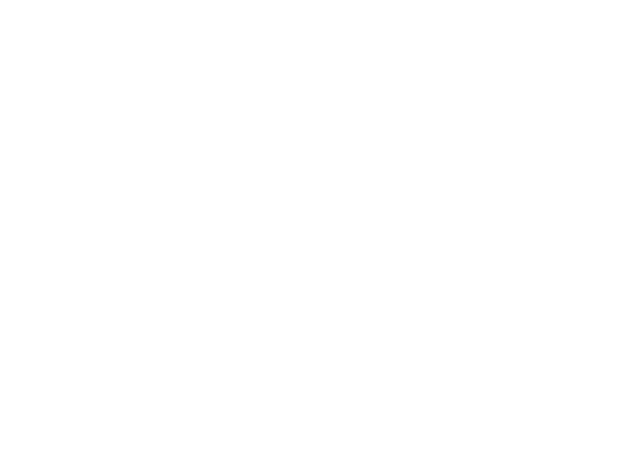
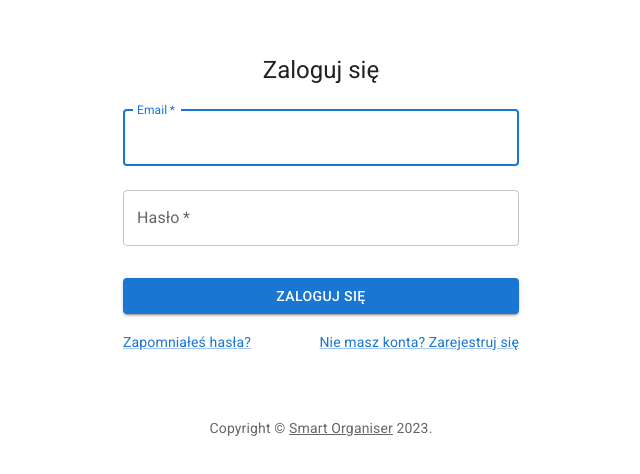
Before and after one commit to MarcinSQL/Smart-Organiser, a React (Create React App) app: page / in a window 1280 px wide. Shown: the part 138-612 px from the top of the page, without its empty margins (319-959 px from the left). Built offline with nearby package versions, Linux system fonts and the light colour scheme.

Commit message:
SO-2: Add MUI to project with Roboto font to index.html

```diff
--- a/src/App.tsx
+++ b/src/App.tsx
@@ -1,9 +1,10 @@
 import React from "react";
+import SignIn from "./modules/views/authorization/SignIn";
 
 function App() {
   return (
     <React.Fragment>
-
+      <SignIn />
     </React.Fragment>
   );
 }
--- a/src/modules/views/authorization/SignIn.tsx
+++ b/src/modules/views/authorization/SignIn.tsx
@@ -1,5 +1,103 @@
-const SignIn = () => {
+import * as React from 'react';
+import Button from '@mui/material/Button';
+import CssBaseline from '@mui/material/CssBaseline';
+import TextField from '@mui/material/TextField';
+import Link from '@mui/material/Link';
+import Grid from '@mui/material/Grid';
+import Box from '@mui/material/Box';
+import Typography from '@mui/material/Typography';
+import Container from '@mui/material/Container';
+import { createTheme, ThemeProvider } from '@mui/material/styles';
 
+function Copyright(props: any) {
+  return (
+    <Typography variant="body2" color="text.secondary" align="center" {...props}>
+      {'Copyright © '}
+      <Link color="inherit" href="#">
+        Smart Organiser
+      </Link>{' '}
+      {new Date().getFullYear()}
+      {'.'}
+    </Typography>
+  );
 }
 
-export default SignIn;
+const defaultTheme = createTheme();
+
+export default function SignIn() {
+  const handleSubmit = (event: React.FormEvent<HTMLFormElement>) => {
+    event.preventDefault();
+    const data = new FormData(event.currentTarget);
+    console.log({
+      email: data.get('email'),
+      password: data.get('password'),
+    });
+  };
+
+  return (
+    <ThemeProvider theme={defaultTheme}>
+      <Container component="main" maxWidth="xs" sx={{
+        display: "flex",
+        flexDirection: 'column',
+        justifyContent:"center",
+        alignItems: "center",
+        minHeight:"100vh"}}>
+        <CssBaseline />
+        <Box
+          sx={{
+            display: 'flex',
+            flexDirection: 'column',
+            alignItems: 'center',
+          }}
+        >
+          <Typography component="h1" variant="h5">
+            Zaloguj się
+          </Typography>
+          <Box component="form" onSubmit={handleSubmit} noValidate sx={{ mt: 1 }}>
+            <TextField
+              margin="normal"
+              required
+              fullWidth
+              id="email"
+              label="Email"
+              name="email"
+              autoComplete="email"
+              autoFocus
+            />
+            <TextField
+              margin="normal"
+              required
+              fullWidth
+              name="password"
+              label="Hasło"
+              type="password"
+              id="password"
+              autoComplete="current-password"
+            />
+            <Button
+              type="submit"
+              fullWidth
+              variant="contained"
+              sx={{ mt: 3, mb: 2 }}
+            >
+              Zaloguj się
+            </Button>
+            <Grid container>
+              <Grid item xs>
+                <Link href="#" variant="body2">
+                  Zapomniałeś hasła?
+                </Link>
+              </Grid>
+              <Grid item>
+                <Link href="#" variant="body2">
+                  {"Nie masz konta? Zarejestruj się"}
+                </Link>
+              </Grid>
+            </Grid>
+          </Box>
+        </Box>
+        <Copyright sx={{ mt: 8, mb: 4 }} />
+      </Container>
+    </ThemeProvider>
+  );
+}
```
